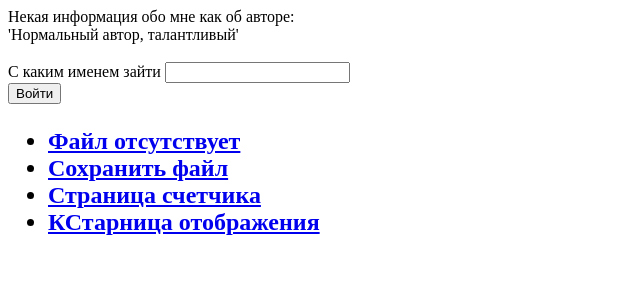
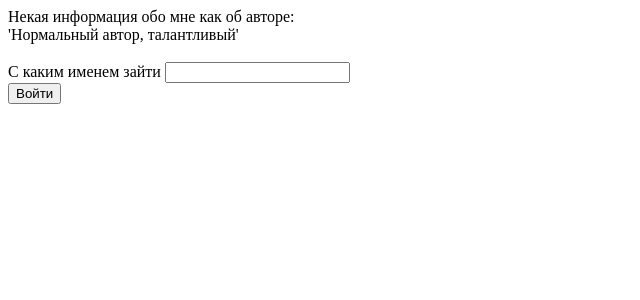
Before and after one commit to AlexSashkaRed/dz8PHP, a PHP site: page / in a window 1280 px wide. Shown: the top 300 px of the page, without its empty margins (0-640 px from the left). Run offline with PHP 8.4, Linux system fonts and the light colour scheme.

Commit message:
Update htmlVars.php
Update htmlVars.php

```diff
--- a/htmlVars.php
+++ b/htmlVars.php
@@ -9,15 +9,7 @@ $htmHead = "<!DOCTYPE HTML>
     Некая информация обо мне как об авторе:<br>
     'Нормальный автор, талантливый'<br><br>";
 $htmlEnd = "
-    <h2>
-        <ul>
-            <?php  header('Location: ./dz7/index.php'); ?>
-            <li><a href = 'dz6file1.php'>Файл отсутствует</a></li>
-            <li><a href = 'dz6file2.php?text=какой-то+случайный+текст'>Сохранить файл</a></li>
-            <li><a href = 'dz6file3.php'>Страница счетчика</a></li>
-            <li><a href = 'dz6file4.php'>КСтарница отображения</a></li>
-        </ul>
-    </h2>
+
 </body>
 </html>
 ";
```
